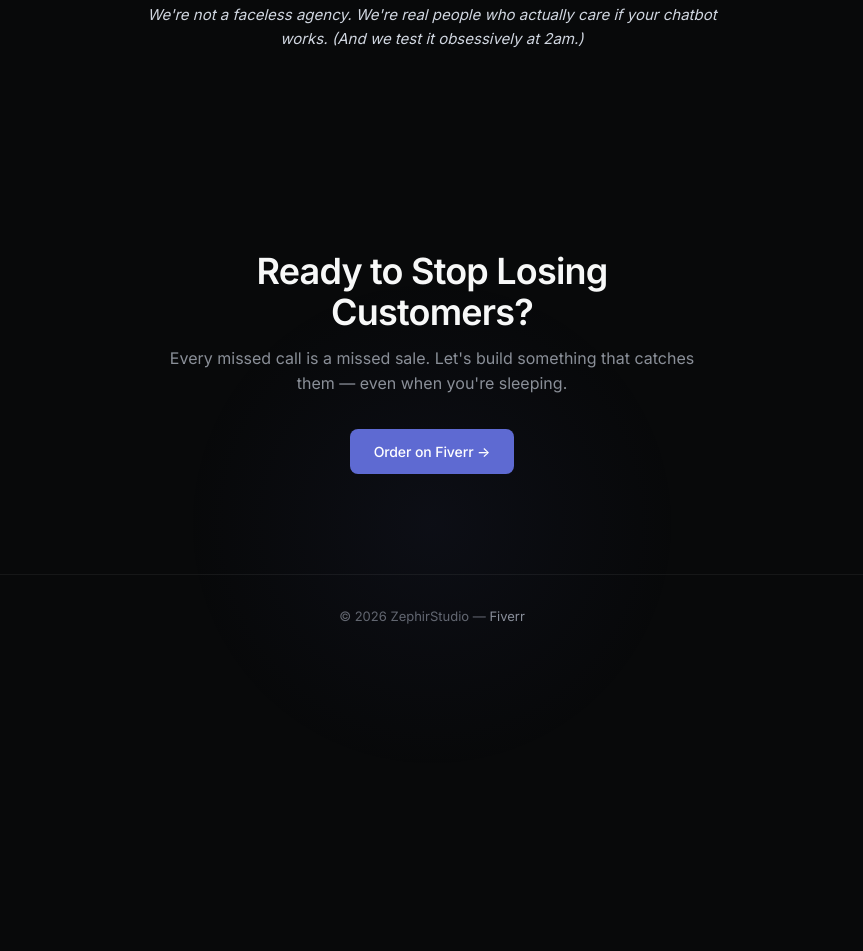
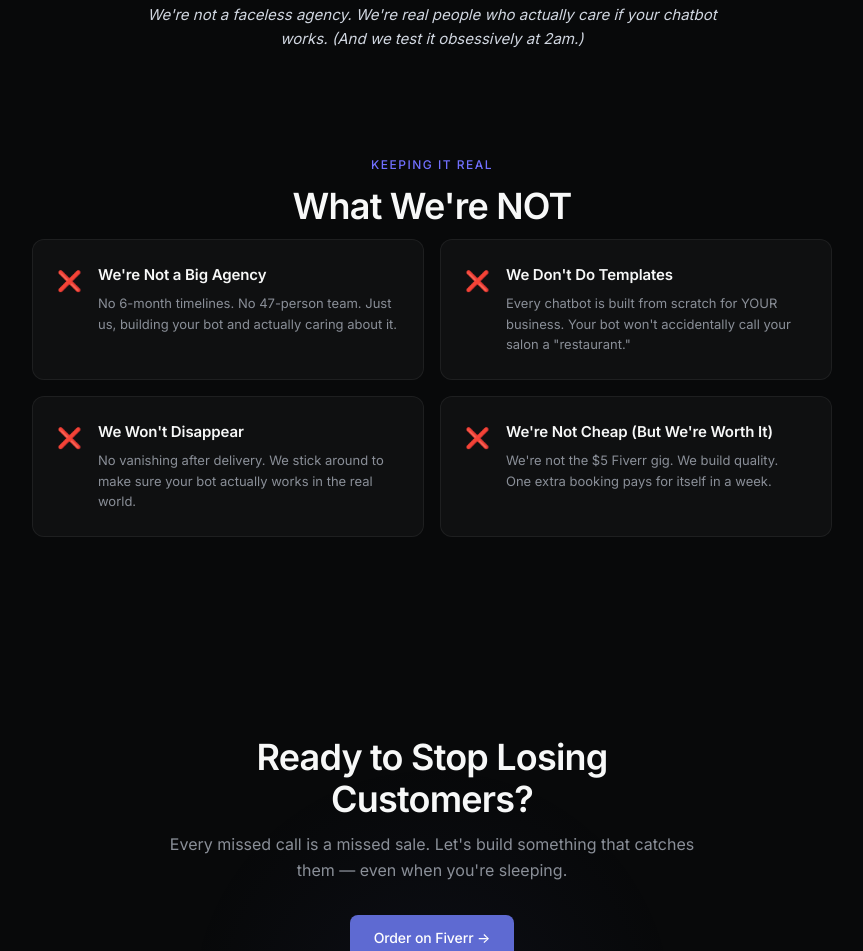
Before and after one commit to zephirstudio/zephirstudio.github.io, a plain HTML site: page index.html in a window 1280 px wide. Shown: the part 3638-4589 px from the top of the page, without its empty margins (208-1071 px from the left). Before the commit the page ends 4412 px from the top, so only its background shows below. Drawn offline with Linux system fonts and the light colour scheme.

Commit message:
CHUNK 5: What we're NOT honest section

```diff
--- a/index.html
+++ b/index.html
@@ -687,6 +687,52 @@
     line-height: 1.6;
   }
 
+  /* ===== WHAT WE'RE NOT SECTION ===== */
+  .not-section {
+    max-width: 1100px;
+    margin: 0 auto;
+    padding: 0 32px 100px;
+  }
+  .not-inner { text-align: center; }
+  .not-grid {
+    display: grid;
+    grid-template-columns: repeat(auto-fit, minmax(260px, 1fr));
+    gap: 16px;
+    max-width: 800px;
+    margin: 0 auto;
+  }
+  .not-item {
+    display: flex;
+    align-items: flex-start;
+    gap: 16px;
+    background: var(--surface);
+    border: 1px solid var(--border);
+    border-radius: 12px;
+    padding: 24px;
+    text-align: left;
+    transition: all 0.25s;
+  }
+  .not-item:hover {
+    border-color: rgba(239,68,68,0.2);
+    transform: translateY(-2px);
+  }
+  .not-icon {
+    font-size: 20px;
+    flex-shrink: 0;
+    margin-top: 2px;
+  }
+  .not-item h3 {
+    font-size: 15px;
+    font-weight: 600;
+    margin-bottom: 6px;
+    letter-spacing: -0.1px;
+  }
+  .not-item p {
+    font-size: 13px;
+    color: var(--text-muted);
+    line-height: 1.6;
+  }
+
   .cta::before {
     content: '';
     position: absolute;
@@ -1227,6 +1273,43 @@
   </div>
 </section>
 
+<section class="not-section">
+  <div class="not-inner fade-in">
+    <div class="section-label">Keeping It Real</div>
+    <h2 class="section-title">What We're NOT</h2>
+    <div class="not-grid">
+      <div class="not-item">
+        <span class="not-icon">❌</span>
+        <div>
+          <h3>We're Not a Big Agency</h3>
+          <p>No 6-month timelines. No 47-person team. Just us, building your bot and actually caring about it.</p>
+        </div>
+      </div>
+      <div class="not-item">
+        <span class="not-icon">❌</span>
+        <div>
+          <h3>We Don't Do Templates</h3>
+          <p>Every chatbot is built from scratch for YOUR business. Your bot won't accidentally call your salon a "restaurant."</p>
+        </div>
+      </div>
+      <div class="not-item">
+        <span class="not-icon">❌</span>
+        <div>
+          <h3>We Won't Disappear</h3>
+          <p>No vanishing after delivery. We stick around to make sure your bot actually works in the real world.</p>
+        </div>
+      </div>
+      <div class="not-item">
+        <span class="not-icon">❌</span>
+        <div>
+          <h3>We're Not Cheap (But We're Worth It)</h3>
+          <p>We're not the $5 Fiverr gig. We build quality. One extra booking pays for itself in a week.</p>
+        </div>
+      </div>
+    </div>
+  </div>
+</section>
+
 <section class="cta">
   <div class="cta-content fade-in">
     <h2>Ready to Stop Losing Customers?</h2>
```
